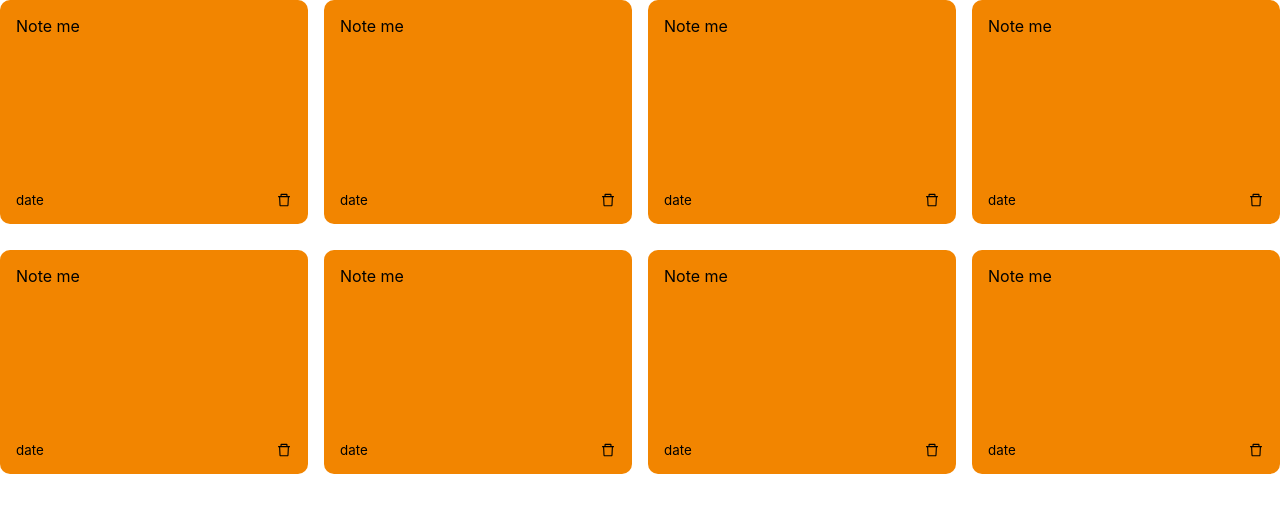
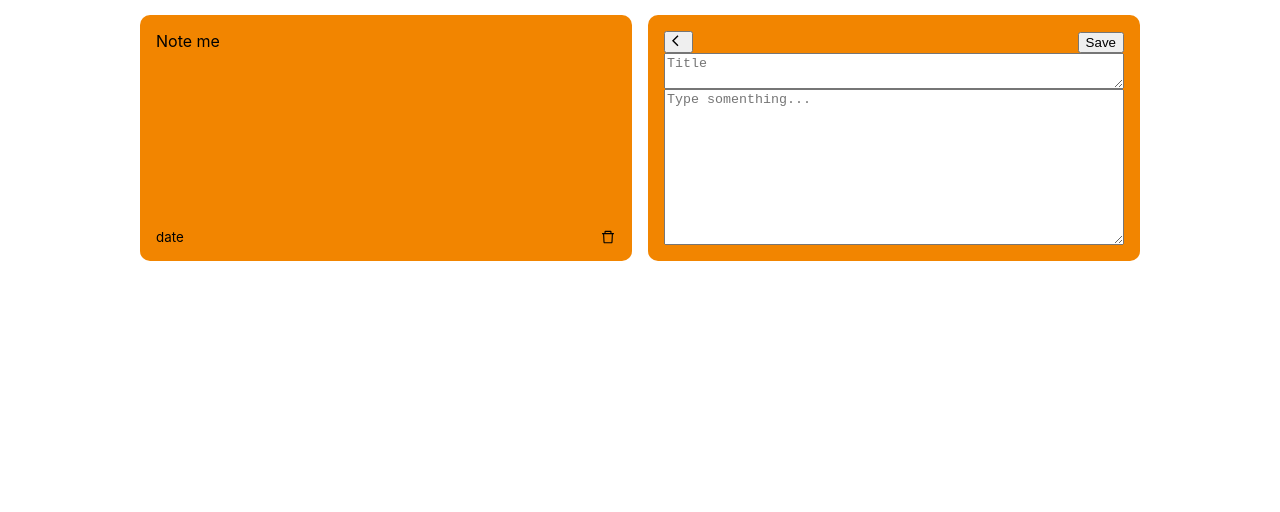
Before and after one commit to sobitd/ideate, a React (Create React App) app in the folder ideate/: page / in a window 1280 px wide. Shown: the top 512 px of the page. Built offline with nearby package versions, Linux system fonts and the light colour scheme.

Commit message:
Add material icons

```diff
--- /dev/null
+++ b/ideate/src/components/AddNewNote.js
@@ -0,0 +1,17 @@
+import { MdArrowBackIos } from "react-icons/md";
+
+const AddNewNote = () => {
+  return (
+    <div className="note new-note">
+      <div className="note-footer">
+        <button className="back">
+          <MdArrowBackIos className="back-icon" />
+        </button>
+        <button className="save">Save</button>
+      </div>
+      <textarea rows="2" placeholder="Title"></textarea>
+      <textarea rows="10" cols="10" placeholder="Type somenthing..."></textarea>
+    </div>
+  );
+};
+export default AddNewNote;
--- a/ideate/src/components/Note.js
+++ b/ideate/src/components/Note.js
@@ -1,13 +1,15 @@
-import {AiOutlineDelete} from 'react-icons/ai'
+import { AiOutlineDelete } from "react-icons/ai";
 
 const Note = () => {
-  return <div className="note">
-    <span> Note me </span>
-    <div className="note-footer">
+  return (
+    <div className="note">
+      <span> Note me </span>
+      <div className="note-footer">
         <small>date</small>
-        <AiOutlineDelete className='deleteIcon'/>
+        <AiOutlineDelete className="deleteIcon" />
+      </div>
     </div>
-  </div>;
+  );
 };
 
 export default Note;
--- a/ideate/src/components/NotesCollection.js
+++ b/ideate/src/components/NotesCollection.js
@@ -1,16 +1,11 @@
 import Note from "./Note";
+import AddNewNote from "./AddNewNote";
 
 const NotesCollection = () => {
   return (
     <div className="notes-collection">
       <Note />
-      <Note />
-      <Note />
-      <Note />
-      <Note />
-      <Note />
-      <Note />
-      <Note />
+      <AddNewNote />
     </div>
   );
 };
--- a/ideate/src/index.css
+++ b/ideate/src/index.css
@@ -12,6 +12,13 @@ code {
     monospace;
 }
 
+
+.container{
+  max-width: 1000px;
+  padding: 15px;
+  margin-left: auto;
+  margin-right: auto;
+}
 
 .notes-collection{
   display: grid;
```
